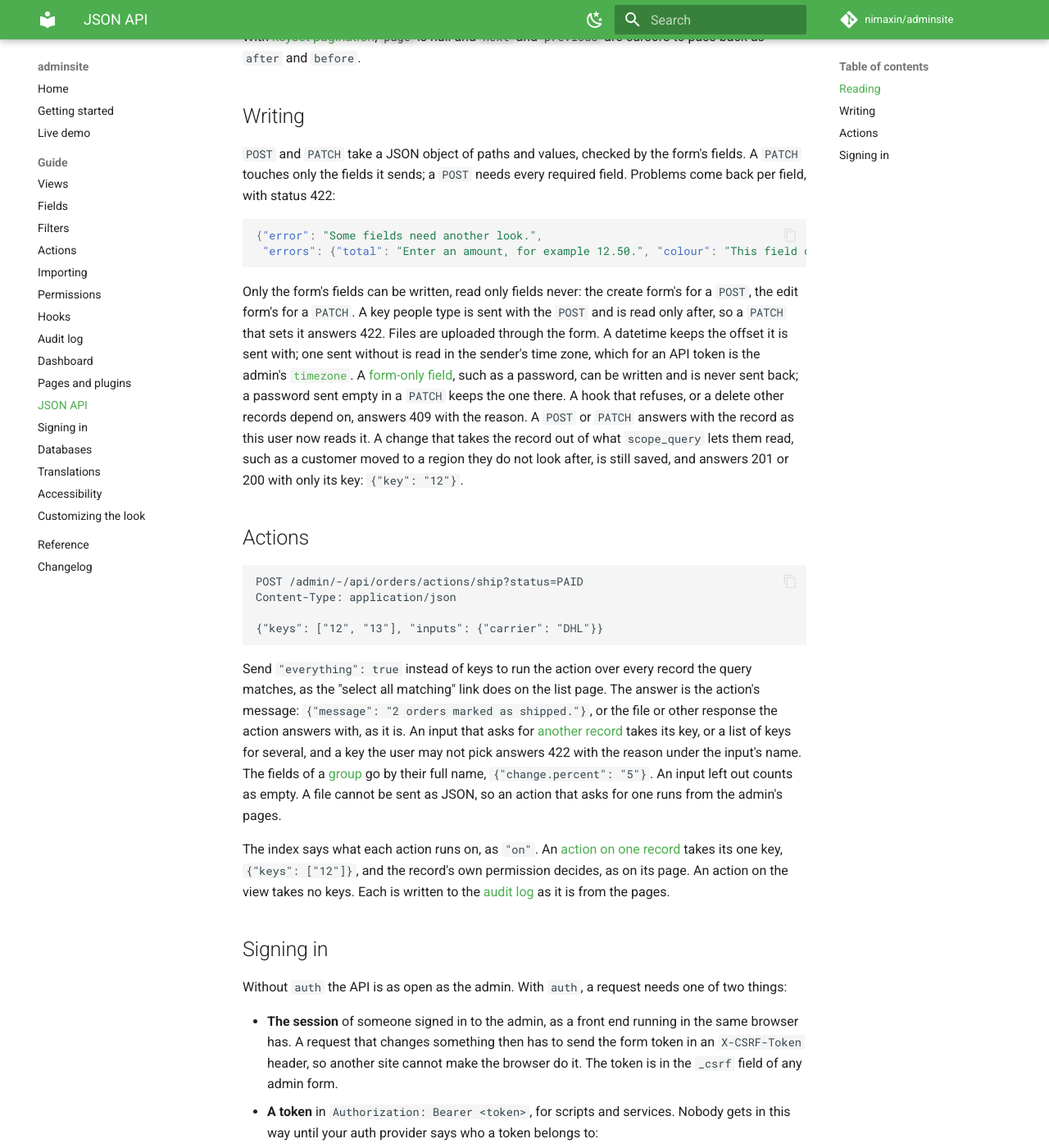
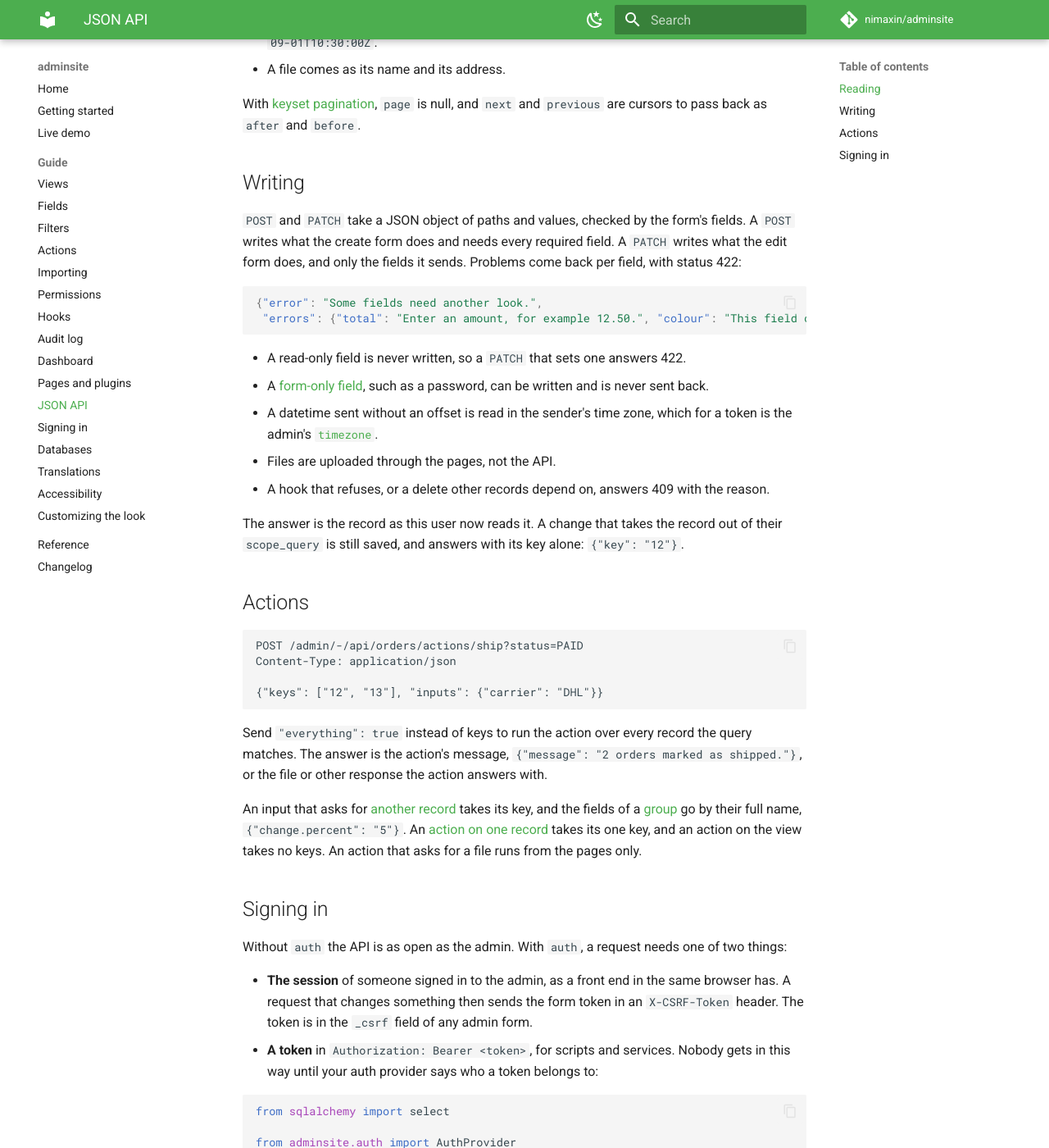
Before and after one commit to nimaxin/adminsite, an MkDocs documentation site: the page built from docs/api.md, in a window 1280 px wide and 1400 px high, scrolled down 1295 px. Shown: the whole window at 82% size. Built offline with MkDocs 1.6.1 and Material for MkDocs 9.7.7, drawn with Linux system fonts in a browser that asks for light colours; comment, search, counter and statistics services are not loaded; some of the changed text lies outside the part shown.

Commit message:
docs: trim the JSON API page into lists that are easy to scan

````diff
--- a/docs/api.md
+++ b/docs/api.md
@@ -1,8 +1,8 @@
 # JSON API
 
-The admin can answer in JSON as well, for scripts, other services or a front end of your own. It
-reads and writes through the same views, so permissions, `scope_query`, hooks and the audit log all
-apply, exactly as they do on the pages.
+The admin can answer in JSON too, for scripts, other services or a front end of your own. It reads
+and writes through the same views, so permissions, `scope_query`, hooks and the audit log all apply
+as they do on the pages.
 
 ```python
 admin = Admin(engine, views=[OrderView, CustomerView], api=True)
@@ -40,37 +40,39 @@ filters by name such as `status=SHIPPED`, `page`, and `limit` up to 500.
 }
 ```
 
-A record carries the fields the list shows, then those of the record page and the edit form, each
-under its name. `GET /-/api` lists those, then any more the create form takes. A
-relationship comes as the key of the linked record, links to many as a list of keys, a list column as a list, decimals as strings so no
-cents are lost, dates and times of day in ISO format, datetimes in UTC with their offset, such as
-`2026-09-01T10:30:00Z`, and files as their name and address. A column read
-through a link to many, such as `orders.total`, comes as a list with a value for each record. With
-[keyset pagination](views.md#large-tables), `page` is null and `next` and `previous` are cursors to
-pass back as `after` and `before`.
+A record carries the fields the list, the record page and the edit form show this user, each under
+its name:
+
+- A relationship comes as the key of the linked record, and a link to many as a list of keys.
+- A decimal comes as a string, so no cents are lost.
+- Dates and times come in ISO format, and datetimes in UTC with their offset, such as
+  `2026-09-01T10:30:00Z`.
+- A file comes as its name and its address.
+
+With [keyset pagination](views.md#large-tables), `page` is null, and `next` and `previous` are
+cursors to pass back as `after` and `before`.
 
 ## Writing
 
-`POST` and `PATCH` take a JSON object of paths and values, checked by the form's fields. A `PATCH`
-touches only the fields it sends; a `POST` needs every required field. Problems come back per
-field, with status 422:
+`POST` and `PATCH` take a JSON object of paths and values, checked by the form's fields. A `POST`
+writes what the create form does and needs every required field. A `PATCH` writes what the edit
+form does, and only the fields it sends. Problems come back per field, with status 422:
 
 ```json
 {"error": "Some fields need another look.",
  "errors": {"total": "Enter an amount, for example 12.50.", "colour": "This field cannot be written."}}
 ```
 
-Only the form's fields can be written, read only fields never: the create form's for a `POST`, the
-edit form's for a `PATCH`. A key people type is sent with the `POST` and is read only after, so a
-`PATCH` that sets it answers 422. Files are uploaded through the form. A datetime keeps the
-offset it is sent with; one sent without is read in the sender's time zone, which for an API token
-is the admin's [`timezone`](translations.md#time-zones).
-A [form-only field](fields.md#form-only-inputs), such as a password, can be written and
-is never sent back; a password sent empty in a `PATCH` keeps the one there.
-A hook that refuses, or a delete other records depend on, answers 409 with the reason.
-A `POST` or `PATCH` answers with the record as this user now reads it. A change that takes the
-record out of what `scope_query` lets them read, such as a customer moved to a region they do not
-look after, is still saved, and answers 201 or 200 with only its key: `{"key": "12"}`.
+- A read-only field is never written, so a `PATCH` that sets one answers 422.
+- A [form-only field](fields.md#form-only-inputs), such as a password, can be written and is never
+  sent back.
+- A datetime sent without an offset is read in the sender's time zone, which for a token is the
+  admin's [`timezone`](translations.md#time-zones).
+- Files are uploaded through the pages, not the API.
+- A hook that refuses, or a delete other records depend on, answers 409 with the reason.
+
+The answer is the record as this user now reads it. A change that takes the record out of their
+`scope_query` is still saved, and answers with its key alone: `{"key": "12"}`.
 
 ## Actions
 
@@ -81,28 +83,22 @@ Content-Type: application/json
 {"keys": ["12", "13"], "inputs": {"carrier": "DHL"}}
 ```
 
-Send `"everything": true` instead of keys to run the action over every record the query matches,
-as the "select all matching" link does on the list page. The answer is the action's message:
-`{"message": "2 orders marked as shipped."}`, or the file or other response the action answers
-with, as it is. An input that asks for [another record](actions.md#another-record) takes its key,
-or a list of keys for several, and a key the user may not pick answers 422 with the reason under
-the input's name. The fields of a [group](actions.md#a-group-of-values) go by their full name,
-`{"change.percent": "5"}`. An input left out counts as empty. A file cannot be sent as JSON, so an
-action that asks for one runs from the admin's pages.
+Send `"everything": true` instead of keys to run the action over every record the query matches.
+The answer is the action's message, `{"message": "2 orders marked as shipped."}`, or the file or
+other response the action answers with.
 
-The index says what each action runs on, as `"on"`. An
-[action on one record](actions.md#on-one-record) takes its one key, `{"keys": ["12"]}`, and the
-record's own permission decides, as on its page. An action on the view takes no keys. Each is
-written to the [audit log](audit.md#actions) as it is from the pages.
+An input that asks for [another record](actions.md#another-record) takes its key, and the fields of
+a [group](actions.md#a-group-of-values) go by their full name, `{"change.percent": "5"}`. An
+[action on one record](actions.md#on-one-record) takes its one key, and an action on the view
+takes no keys. An action that asks for a file runs from the pages only.
 
 ## Signing in
 
 Without `auth` the API is as open as the admin. With `auth`, a request needs one of two things:
 
-- **The session** of someone signed in to the admin, as a front end running in the same browser
-  has. A request that changes something then has to send the form token in an `X-CSRF-Token`
-  header, so another site cannot make the browser do it. The token is in the `_csrf` field of any
-  admin form.
+- **The session** of someone signed in to the admin, as a front end in the same browser has. A
+  request that changes something then sends the form token in an `X-CSRF-Token` header. The token
+  is in the `_csrf` field of any admin form.
 - **A token** in `Authorization: Bearer <token>`, for scripts and services. Nobody gets in this way
   until your auth provider says who a token belongs to:
 
@@ -120,5 +116,4 @@ class StaffAuth(AuthProvider):
             )
 ```
 
-A request without either gets a 401. Anything refused by a permission gets a 403 in JSON, never a
-page.
+A request with neither gets a 401, and anything a permission refuses gets a 403, always in JSON.
````
